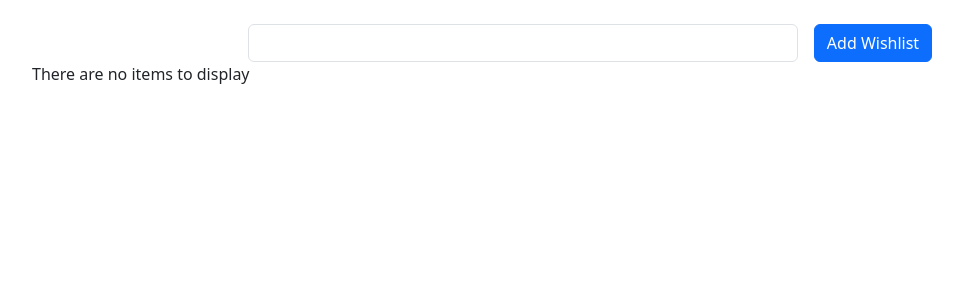
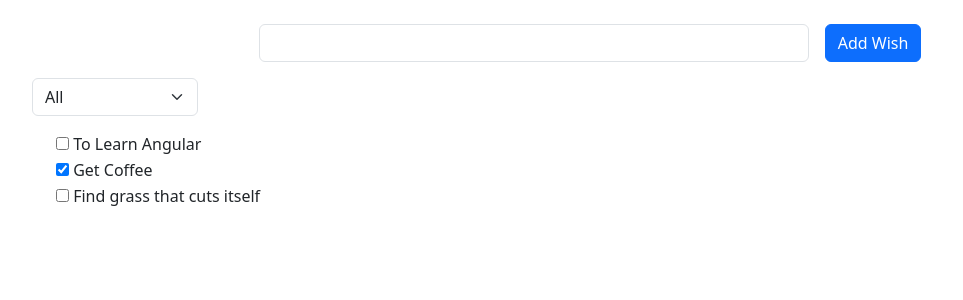
Before and after one commit to uezeokoli/Angular_Playground, an Angular app in the folder wishlist/: page / in a window 1280 px wide. Shown: the top 300 px of the page, without its empty margins (50-1013 px from the left). Built offline with nearby package versions, Linux system fonts and the light colour scheme.

Commit message:
implemented filter

```diff
--- a/wishlist/src/app/app.component.html
+++ b/wishlist/src/app/app.component.html
@@ -10,17 +10,32 @@
       type="submit"
       class="btn btn-primary"
       (click)="$event.preventDefault(); addNewWish($event)"
-      > Add Wishlist</button>
+      > Add Wish</button>
     </div>
   </form>
 
+  <div class="row mt-3">
+    <div class="col-sm-2">
+      <select
+      class="form-select"
+      [(ngModel)]="listFilter"
+      (ngModelChange)="filterChanged($event)"
+      >
+      <option value="0">All</option>
+      <option value="1">Unfulfilled</option>
+      <option value="2">Fulfilled</option>
+      </select>
+    </div>
+  </div>
+
+  <div class="row mt-3">
     <div *ngIf="items.length === 0; else showItems">
       There are no items to display
     </div>
 
     <ng-template #showItems>
       <ul class="wish-list">
-      <li *ngFor="let item of items">
+        <li *ngFor="let item of visibleItems">
           <div class="form-check">
             <label class="form-check-label">
               <input
@@ -35,5 +50,6 @@
         </li>
       </ul>
     </ng-template>
+  </div>
 
 </div>
--- a/wishlist/src/app/app.component.ts
+++ b/wishlist/src/app/app.component.ts
@@ -12,16 +12,34 @@
 })
 export class AppComponent {
   items : WishItem[] = [
+    new WishItem('To Learn Angular'),
+    new WishItem('Get Coffee', true),
+    new WishItem('Find grass that cuts itself')
   ]
+
   title = 'wishlist';
 
   newWishText = ''
+  listFilter : String = '0'
+
+  visibleItems: WishItem[] = this.items;
 
   addNewWish(e : any) {
     // console.log(this.newWishText)
     this.items.push(new WishItem(this.newWishText))
     this.newWishText = ""
   }
+
+  filterChanged(value : any){
+    if (value == '0'){
+      this.visibleItems = this.items
+    } else if (value == '1') { // unfulfilled wish
+      this.visibleItems = this.items.filter(item => !item.isComplete)
+    } else{//fulfilled wish
+      this.visibleItems = this.items.filter(item => item.isComplete)
+    }
+  }
+
   toggleItem(item : WishItem, e : any ){
     item.isComplete = !item.isComplete
     console.log(`Item is ${item.isComplete ? "":"not "}checked`)
```
Lines whose indentation alone changed are shown as unchanged.
